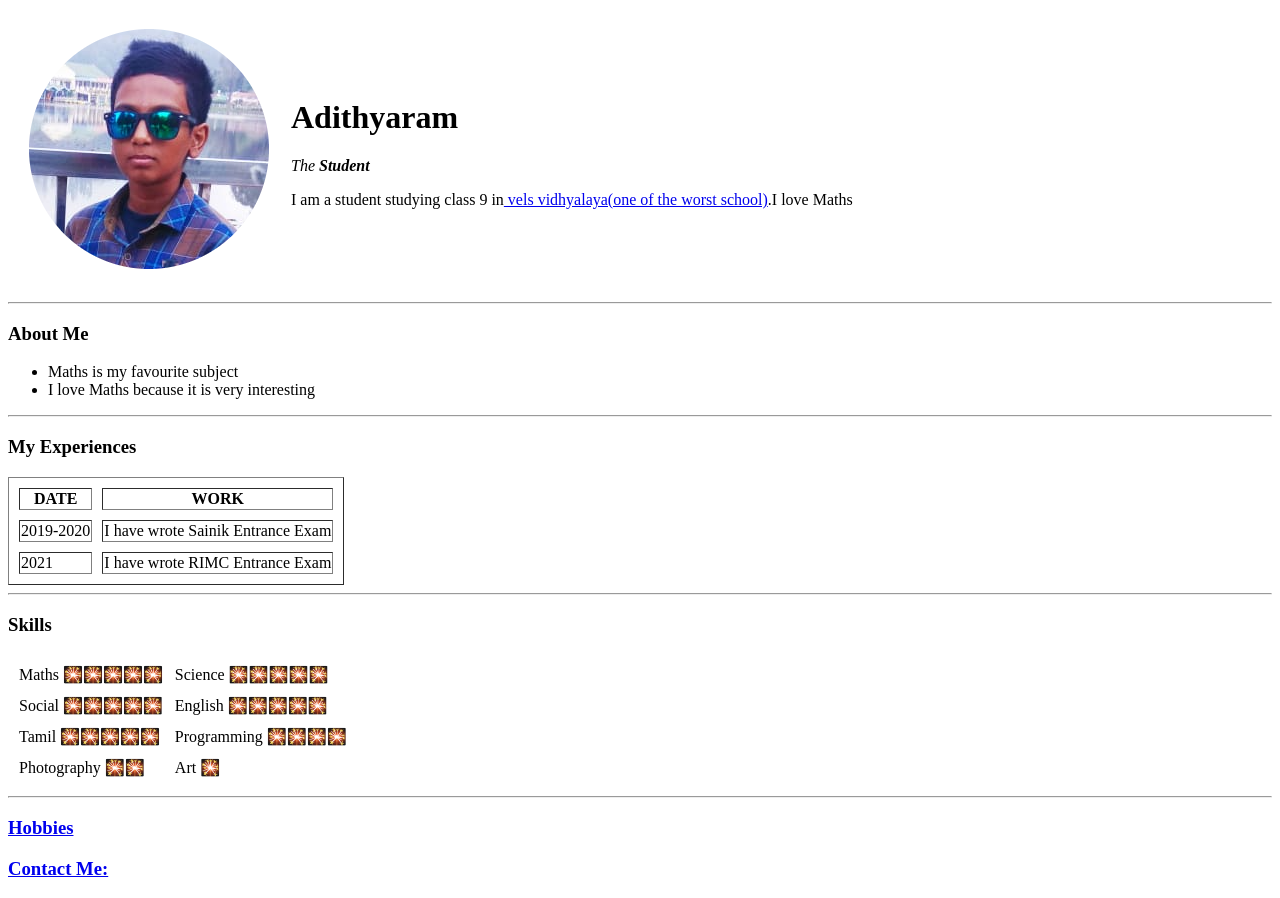
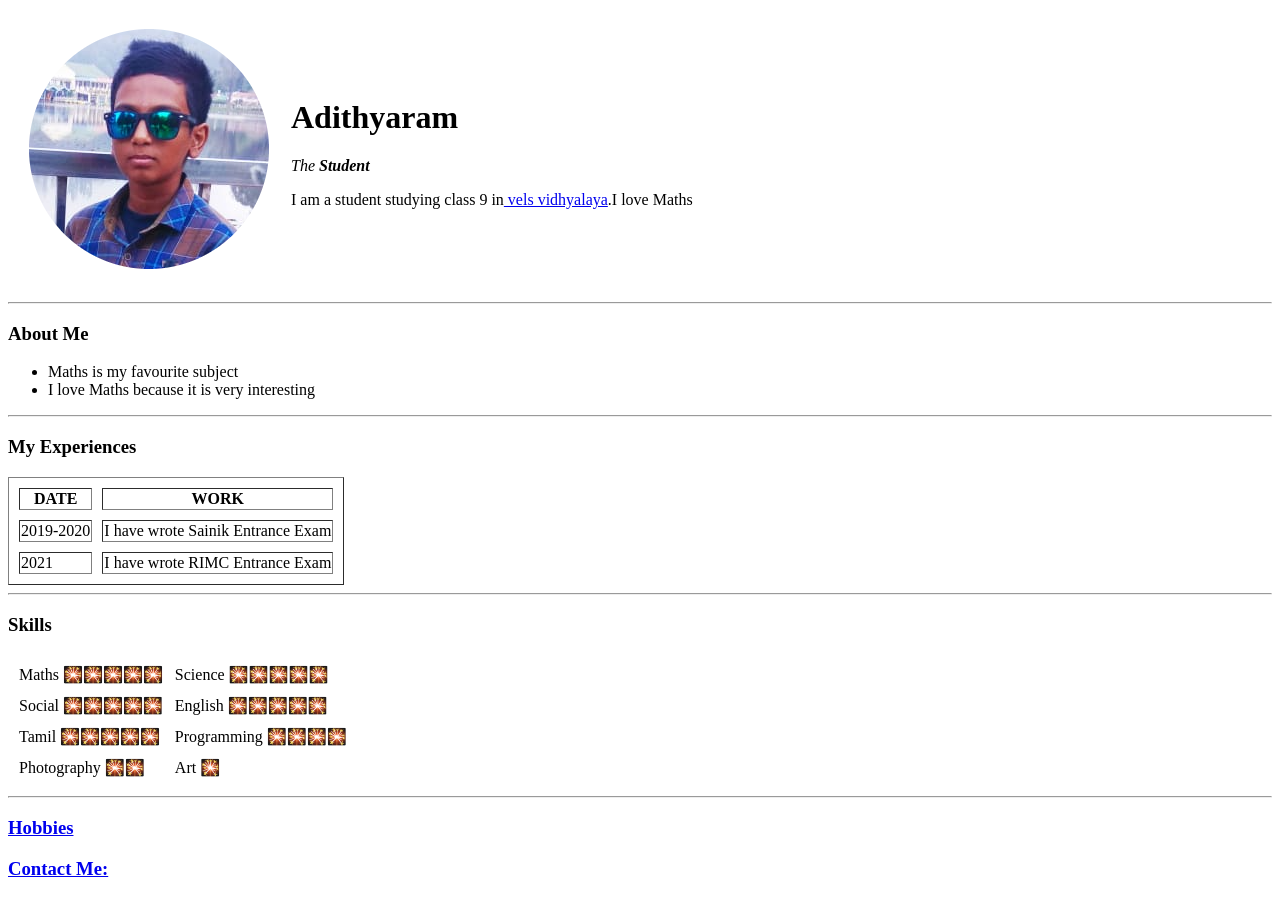
Before and after one commit to Adithyaram200/cv, a plain HTML site: page index.html in a window 1280 px wide. Drawn offline with Linux system fonts and the light colour scheme.

Commit message:
Update index.html

```diff
--- a/index.html
+++ b/index.html
@@ -10,7 +10,7 @@
                 <td> <img src="adithyaram.png" alt="Adithyaram's profile photo"></td>
                 <td><h1>Adithyaram</h1>
                     <p><em>The<strong> Student</strong></em></p>
-                    <p>I am a student studying class 9 in<a href="https://www.facebook.com/vvkovilpatti/"> vels vidhyalaya(one of the worst school)</a>.I love Maths</p></td>
+                    <p>I am a student studying class 9 in<a href="https://www.facebook.com/vvkovilpatti/"> vels vidhyalaya</a>.I love Maths</p></td>
             </tr>
 
         </table>
```
